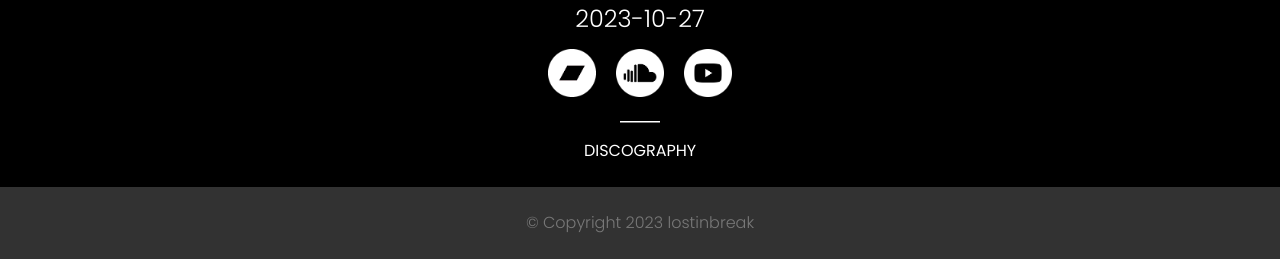
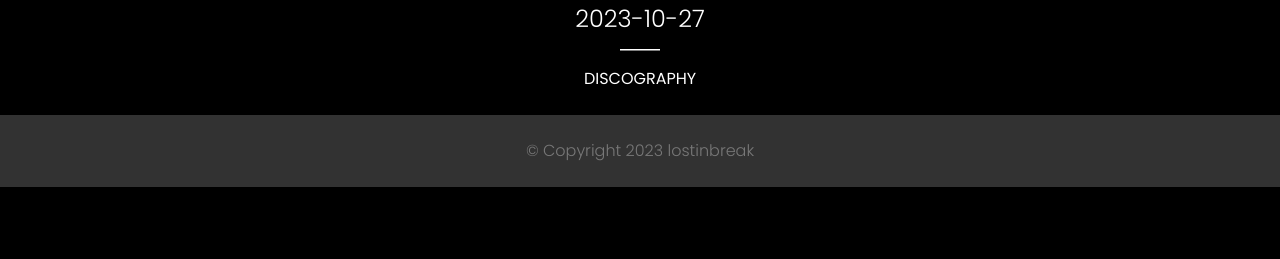
Before and after one commit to leg7075/lostinbreak, a plain HTML site: page index.html in a window 1280 px wide. Shown: the part 1865-2124 px from the top of the page. After the commit the page ends 2052 px from the top, so only its background shows below. Drawn offline with nearby package versions, Linux system fonts and the light colour scheme.

Commit message:
removed links

```diff
--- a/index.html
+++ b/index.html
@@ -87,10 +87,10 @@
                 <br>
                 <h3>seraph</h3>
                 <h4>2023-10-27</h4>
-                <a href="https://lostinbreak.bandcamp.com/track/seraph" target="_blank"><img src="img/icons/bandcamp.png" alt="Bandcamp" class="socialIcon m-2" draggable="false"></a>
+                <!-- <a href="https://lostinbreak.bandcamp.com/track/seraph" target="_blank"><img src="img/icons/bandcamp.png" alt="Bandcamp" class="socialIcon m-2" draggable="false"></a> -->
                 <!-- <a href="https://open.spotify.com/album/1IVeeNx2OjZINWcU4FesPa" target="_blank"><img src="img/icons/spotify.png" alt="Spotify" class="socialIcon m-2" draggable="false"></a> -->
-                <a href="https://soundcloud.com/lostinbreak0/end-of-story" target="_blank"><img src="img/icons/soundcloud.png" alt="Soundcloud" class="socialIcon m-2" draggable="false"></a>
-                <a href="https://youtu.be/HlqiiZrSMbY" target="_blank"><img src="img/icons/youtube.png" alt="Youtube" class="socialIcon m-2" draggable="false"></a>
+                <!-- <a href="https://soundcloud.com/lostinbreak0/end-of-story" target="_blank"><img src="img/icons/soundcloud.png" alt="Soundcloud" class="socialIcon m-2" draggable="false"></a> -->
+                <!-- <a href="https://youtu.be/HlqiiZrSMbY" target="_blank"><img src="img/icons/youtube.png" alt="Youtube" class="socialIcon m-2" draggable="false"></a> -->
                 <hr class="shorty">
                 <b><a href="discography.html" class="idLink">DISCOGRAPHY</a></b>
             </div>
```
